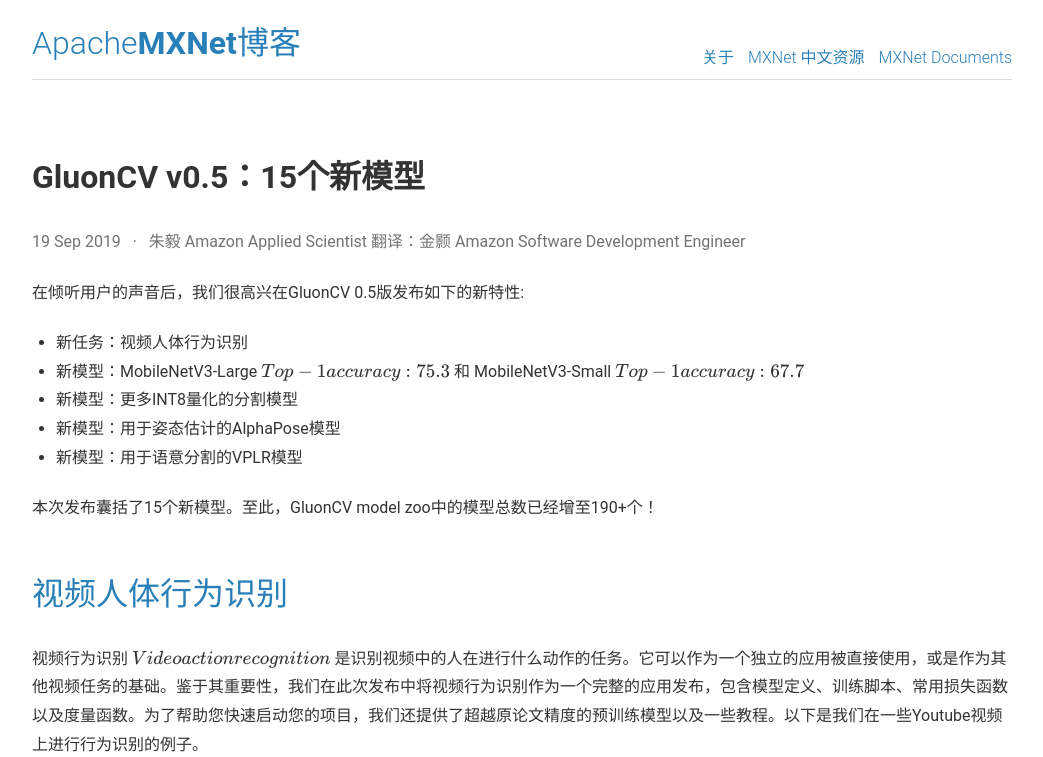
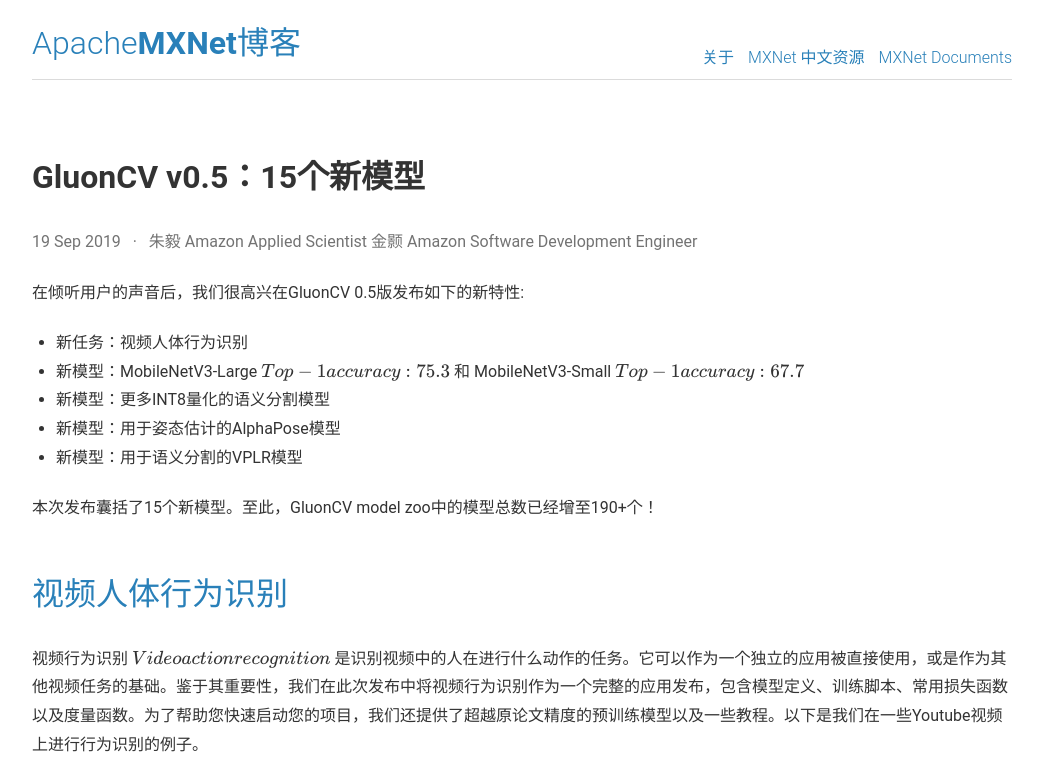
Before and after one commit to mxnet-zh/blog, a Jekyll site: the page built from _posts/2019-09-19-gluon-cv-0.5.md, in a window 1280 px wide and 900 px high, cut to the strip 0-757 px from the top of the window. Shown: the whole strip, without its empty margins (118-1161 px from the left). Built offline with Jekyll 4.4.1, drawn with Linux system fonts in a browser that asks for light colours; formulas are drawn with MathJax 3; some of the changed text lies outside the part shown.

Commit message:
minor fix

```diff
--- a/_posts/2019-09-19-gluon-cv-0.5.md
+++ b/_posts/2019-09-19-gluon-cv-0.5.md
@@ -1,17 +1,18 @@
 ---
 title: GluonCV v0.5：15个新模型
-author: 朱毅 Amazon Applied Scientist    翻译：金颢 Amazon Software Development Engineer
+author: 朱毅 Amazon Applied Scientist 金颢 Amazon Software Development Engineer
 ---
 
 在倾听用户的声音后，我们很高兴在GluonCV 0.5版发布如下的新特性:
 
 - 新任务：视频人体行为识别
 - 新模型：MobileNetV3-Large (Top-1 accuracy: 75.3) 和 MobileNetV3-Small (Top-1 accuracy: 67.7)
-- 新模型：更多INT8量化的分割模型
+- 新模型：更多INT8量化的语义分割模型
 - 新模型：用于姿态估计的AlphaPose模型
-- 新模型：用于语意分割的VPLR模型
+- 新模型：用于语义分割的VPLR模型
 
 本次发布囊括了15个新模型。至此，GluonCV model zoo中的模型总数已经增至190+个！
+
 
 ## [视频人体行为识别](https://gluon-cv.mxnet.io/model_zoo/action_recognition.html)
 
@@ -73,7 +74,7 @@
 
 
 ## [用于语义分割的VPLR模型](https://gluon-cv.mxnet.io/model_zoo/segmentation.html#cityscapes-dataset)
-我们将Improving Semantic Segmentation via Video Propagation and Label Relaxation [(VPLR)](https://arxiv.org/abs/1812.01593) 模型移植到了GluonCV中，这个方法在三个自动驾驶语义分割数据集 (Cityscapes, CamVid 和 KITTI) 上取得了SOTA的结果。
+我们将Improving Semantic Segmentation via Video Propagation and Label Relaxation [(VPLR)](https://arxiv.org/abs/1812.01593) 模型移植到了GluonCV中，这个方法在三个自动驾驶语义分割数据集 (Cityscapes, CamVid 和 KITTI) 上取得了[SOTA的结果](https://paperswithcode.com/paper/improving-semantic-segmentation-via-video)。
 
 | Model               | Pre-Trained Dataset      | Dataset | mIoU | iIoU |
 |---------------------------|--------|-----|--------|-------|
```
